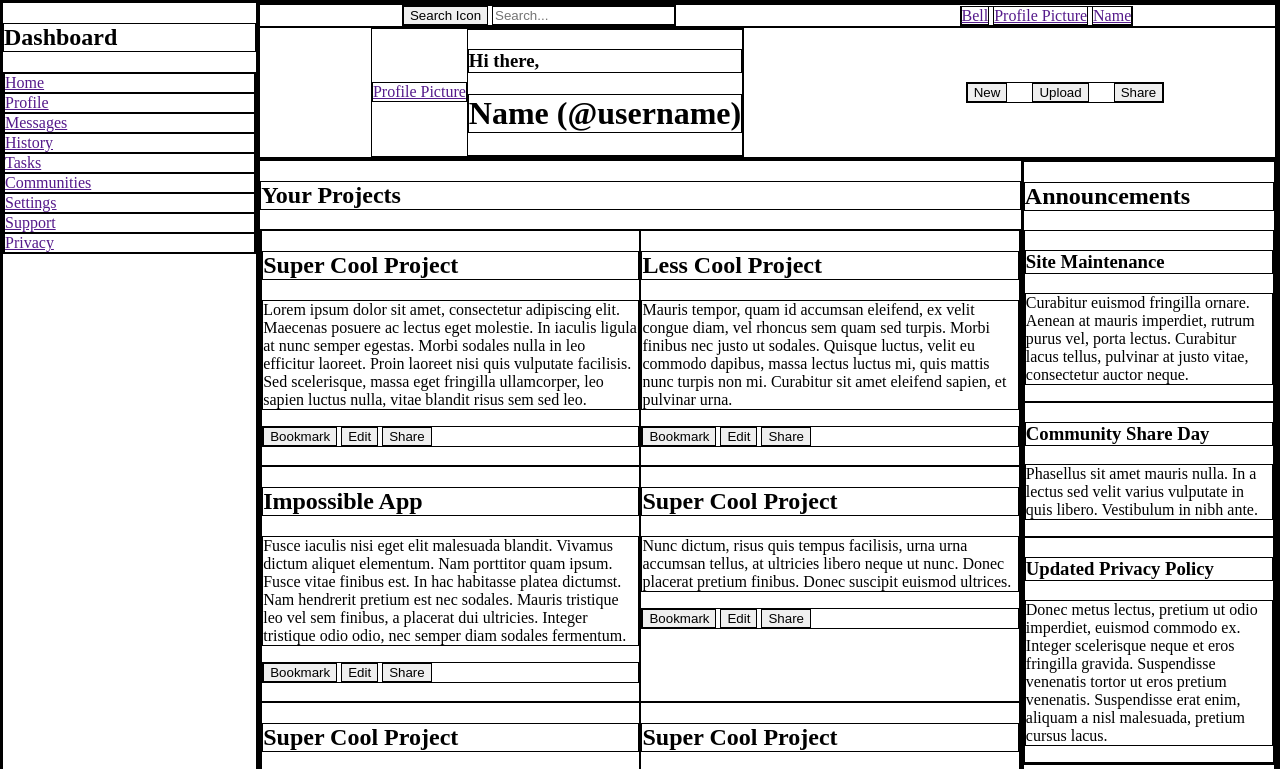
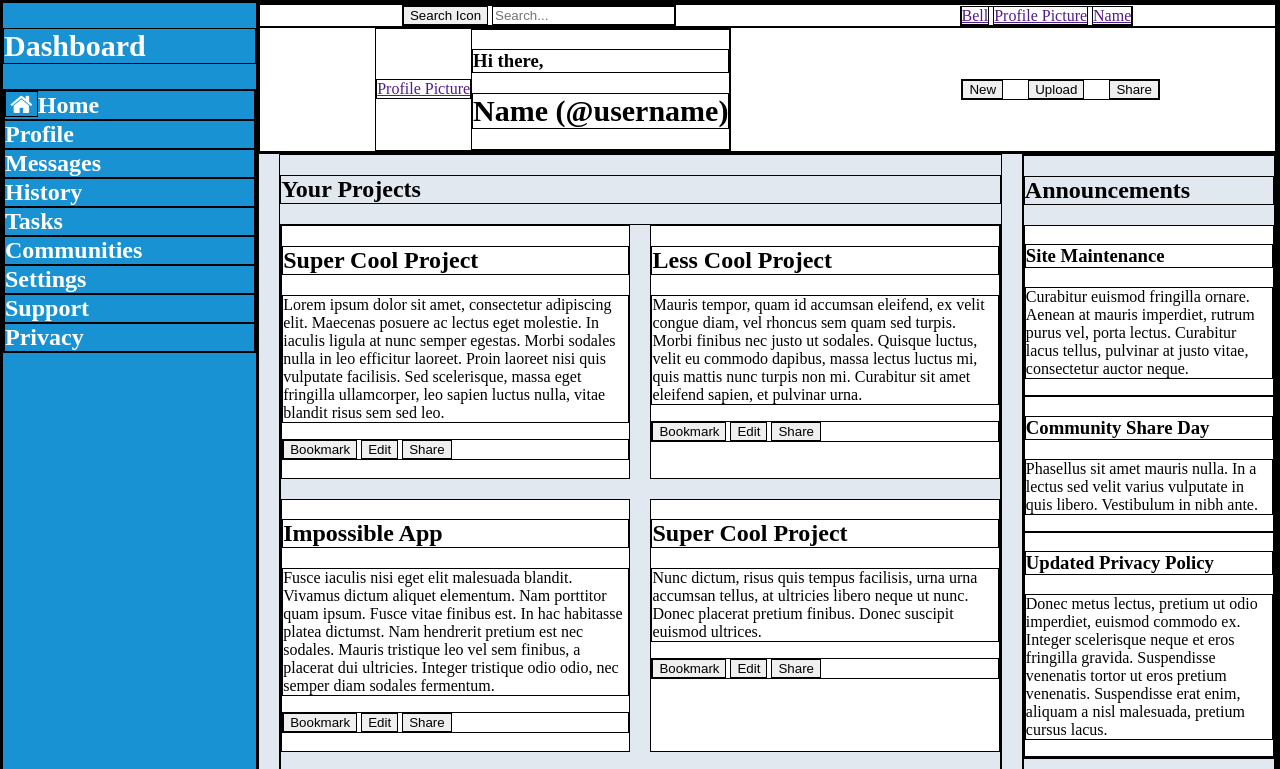
Before and after one commit to vwainman/odin_admin_dashboard, a plain HTML site: page index.html in a window 1280 px wide. Shown: the top 769 px of the page. Drawn offline with Linux system fonts and the light colour scheme; a script that the page names is missing.

Commit message:
add basic styling towards the colors and structure

```diff
--- a/index.html
+++ b/index.html
@@ -5,6 +5,7 @@
     <meta charset="UTF-8">
     <meta name="viewport" content="width=device-width, initial-scale=1.0">
     <meta name="description" content="">
+    <link rel="stylesheet" href="https://cdnjs.cloudflare.com/ajax/libs/font-awesome/4.7.0/css/font-awesome.min.css">
     <link rel="stylesheet" type="text/css" href="styles.css">
     <title>Odin Admin Dashboard</title>
 </head>
@@ -13,15 +14,15 @@
     <aside>
         <h1>Dashboard</h1>
         <nav>
-            <a href="" title="Home">Home</a>
-            <a href="" title="Profile">Profile</a>
-            <a href="" title="Messages">Messages</a>
-            <a href="" title="History">History</a>
-            <a href="" title="Tasks">Tasks</a>
-            <a href="" title="Communities">Communities</a>
-            <a href="" title="Settings">Settings</a>
-            <a href="" title="Support">Support</a>
-            <a href="" title="Privacy">Privacy</a>
+            <a href=""><i class="fa fa-fw fa-home"></i>Home</a>
+            <a href="">Profile</a>
+            <a href="">Messages</a>
+            <a href="">History</a>
+            <a href="">Tasks</a>
+            <a href="">Communities</a>
+            <a href="">Settings</a>
+            <a href="">Support</a>
+            <a href="">Privacy</a>
         </nav>
     </aside>
     <main>
@@ -58,7 +59,7 @@
             <div id="projects">
                 <h2>Your Projects</h2>
                 <div id="projects-grid">
-                    <div id="card1">
+                    <div class="card">
                         <h2>Super Cool Project</h2>
                         <p>Lorem ipsum dolor sit amet, consectetur adipiscing elit. Maecenas posuere ac lectus eget
                             molestie. In iaculis ligula at
@@ -72,7 +73,7 @@
                             <button>Share</button>
                         </div>
                     </div>
-                    <div id="card2">
+                    <div class="card">
                         <h2>Less Cool Project</h2>
                         <p>Mauris tempor, quam id accumsan eleifend, ex velit congue diam, vel rhoncus sem quam sed
                             turpis.
@@ -87,7 +88,7 @@
                             <button>Share</button>
                         </div>
                     </div>
-                    <div id="card3">
+                    <div class="card">
                         <h2>Impossible App</h2>
                         <p>Fusce iaculis nisi eget elit malesuada blandit. Vivamus dictum aliquet elementum. Nam
                             porttitor
@@ -102,7 +103,7 @@
                             <button>Share</button>
                         </div>
                     </div>
-                    <div id="card4">
+                    <div class="card">
                         <h2>Super Cool Project</h2>
                         <p>Nunc dictum, risus quis tempus facilisis, urna urna accumsan tellus, at ultricies libero
                             neque ut
@@ -114,7 +115,7 @@
                             <button>Share</button>
                         </div>
                     </div>
-                    <div id="card5">
+                    <div class="card">
                         <h2>Super Cool Project</h2>
                         <p>Nulla facilisi. Nullam elit lectus, sagittis id ante laoreet, tempor fermentum turpis. Nam
                             consectetur eget elit eu
@@ -130,7 +131,7 @@
                             <button>Share</button>
                         </div>
                     </div>
-                    <div id="card6">
+                    <div class="card">
                         <h2>Super Cool Project</h2>
                         <p>Nunc arcu lacus, elementum tincidunt elit at, sollicitudin ullamcorper lorem. Vivamus a
                             accumsan ante. Mauris eget
--- a/styles.css
+++ b/styles.css
@@ -1,5 +1,9 @@
 * {
     border: 1px solid black;
+}
+
+h1 {
+    font-size: 30px;
 }
 
 body {
@@ -9,8 +13,30 @@ body {
     grid-template-columns: 1fr 4fr;
 }
 
+aside {
+    color: white;
+    background-color: #1992d4;
+}
+
+header {
+    background-color: #ffffff;
+}
+
+#content-grid {
+    background-color: #e2e8f0;
+}
+
+.card,
+.side-card {
+    background-color: #ffffff;
+}
+
 aside nav a {
+    color: white;
+    text-decoration: none;
+    font-weight: bold;
     display: block;
+    font-size: x-large;
 }
 
 #search-and-profile {
@@ -42,7 +68,12 @@ aside nav a {
     grid-template-columns: 3fr 1fr;
 }
 
+#projects {
+    margin: 0 20px 0 20px;
+}
+
 #projects-grid {
     display: grid;
+    grid-gap: 20px;
     grid-template: 1fr 1fr 1fr / 1fr 1fr;
 }
```
